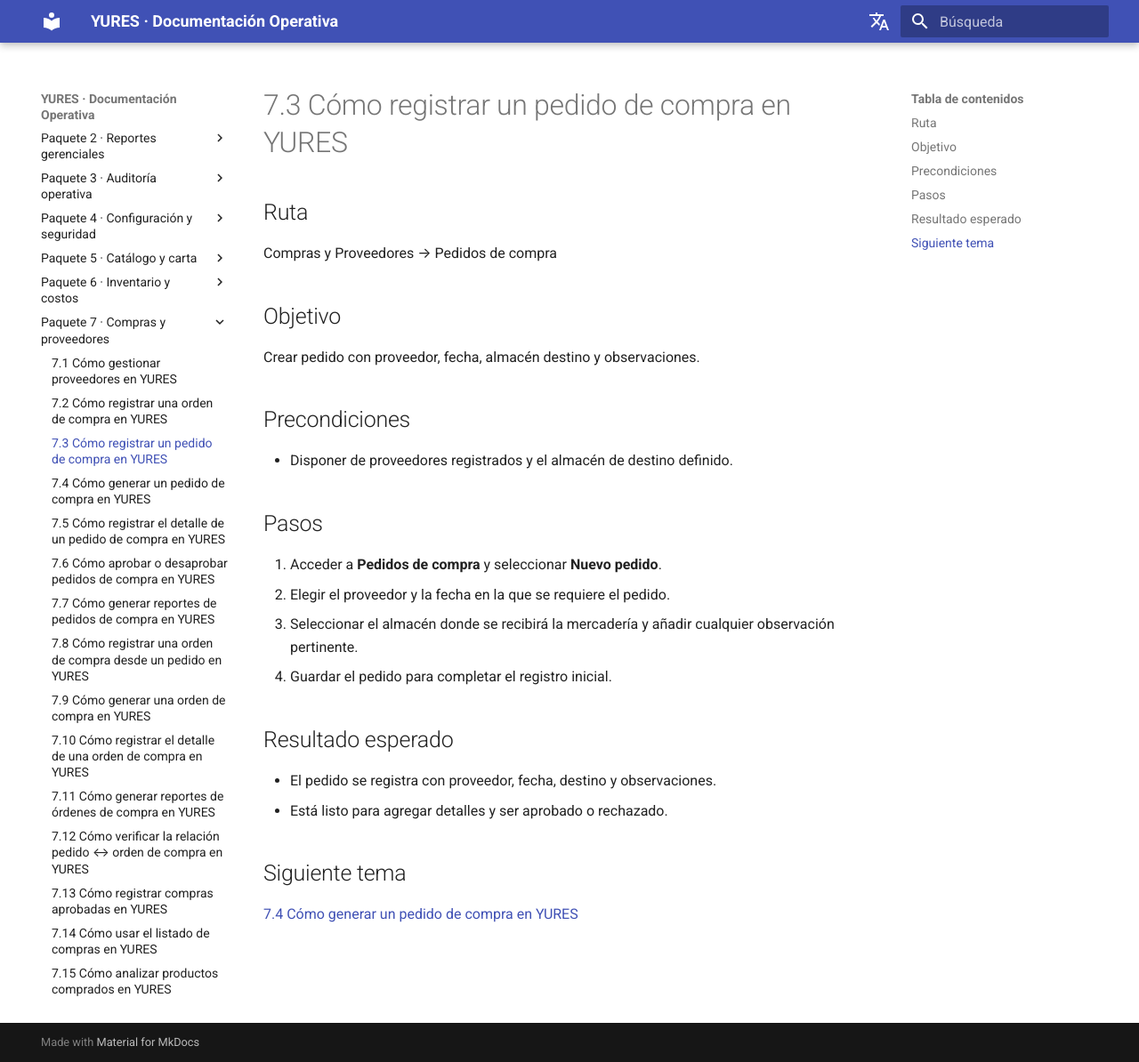
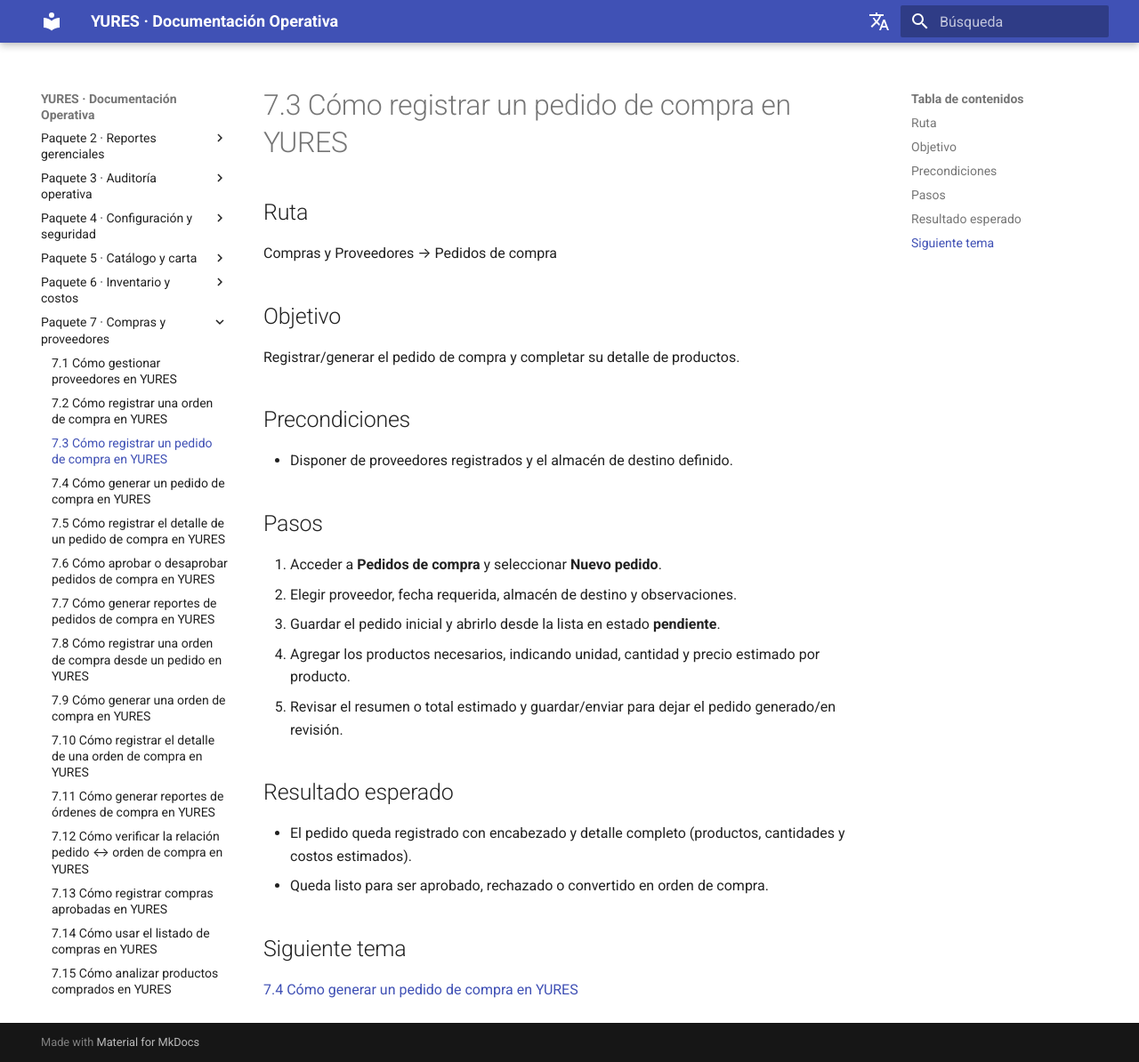
Before and after one commit to puyu-pe/yures-doc, an MkDocs documentation site: the page built from docs/fichas/paquete-7/7.3-registrar-un-pedido-de-compra.md, in a window 1280 px wide and 1194 px high. Shown: the whole window at 89% size. Built offline with MkDocs 1.6.1 and Material for MkDocs 9.7.7, drawn with Linux system fonts in a browser that asks for light colours; comment, search, counter and statistics services are not loaded.

Commit message:
Unifica el flujo de fichas 7.3, 7.4 y 7.5

```diff
--- a/docs/fichas/paquete-7/7.3-registrar-un-pedido-de-compra.md
+++ b/docs/fichas/paquete-7/7.3-registrar-un-pedido-de-compra.md
@@ -4,20 +4,21 @@
 Compras y Proveedores → Pedidos de compra
 
 ## Objetivo
-Crear pedido con proveedor, fecha, almacén destino y observaciones.
+Registrar/generar el pedido de compra y completar su detalle de productos.
 
 ## Precondiciones
 - Disponer de proveedores registrados y el almacén de destino definido.
 
 ## Pasos
 1. Acceder a **Pedidos de compra** y seleccionar **Nuevo pedido**.
-2. Elegir el proveedor y la fecha en la que se requiere el pedido.
-3. Seleccionar el almacén donde se recibirá la mercadería y añadir cualquier observación pertinente.
-4. Guardar el pedido para completar el registro inicial.
+2. Elegir proveedor, fecha requerida, almacén de destino y observaciones.
+3. Guardar el pedido inicial y abrirlo desde la lista en estado **pendiente**.
+4. Agregar los productos necesarios, indicando unidad, cantidad y precio estimado por producto.
+5. Revisar el resumen o total estimado y guardar/enviar para dejar el pedido generado/en revisión.
 
 ## Resultado esperado
-- El pedido se registra con proveedor, fecha, destino y observaciones.
-- Está listo para agregar detalles y ser aprobado o rechazado.
+- El pedido queda registrado con encabezado y detalle completo (productos, cantidades y costos estimados).
+- Queda listo para ser aprobado, rechazado o convertido en orden de compra.
 
 ## Siguiente tema
 [7.4 Cómo generar un pedido de compra en YURES](7.4-generar-un-pedido-de-compra.md)
```
Also changed, not shown: docs/fichas/paquete-7/7.4-generar-un-pedido-de-compra.md (+4 -8 lines), docs/fichas/paquete-7/7.5-registrar-el-detalle-de-un-pedido-de-compra.md (+4 -8 lines), fichas_operativas_full.md (+15 -22 lines).
